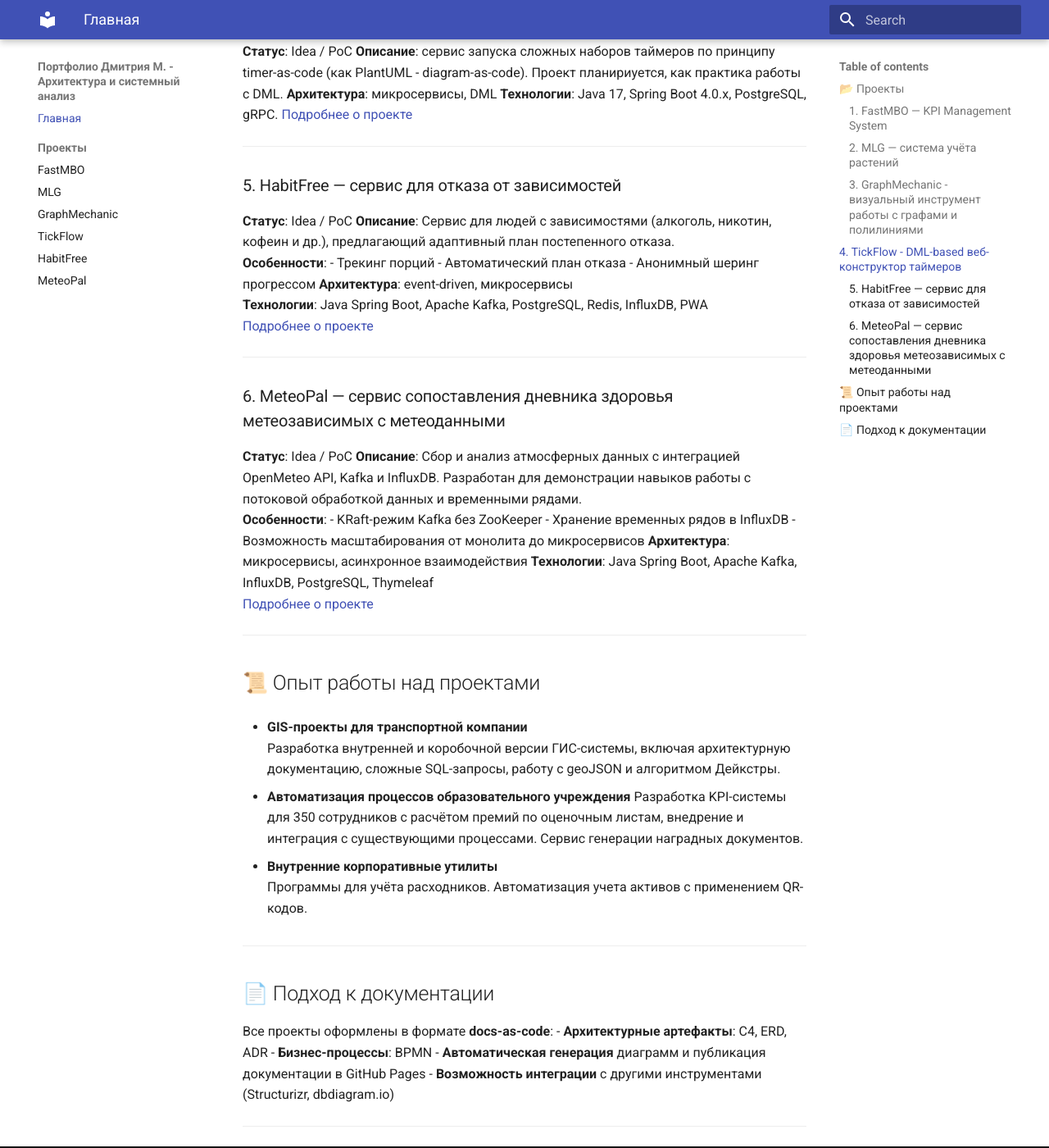
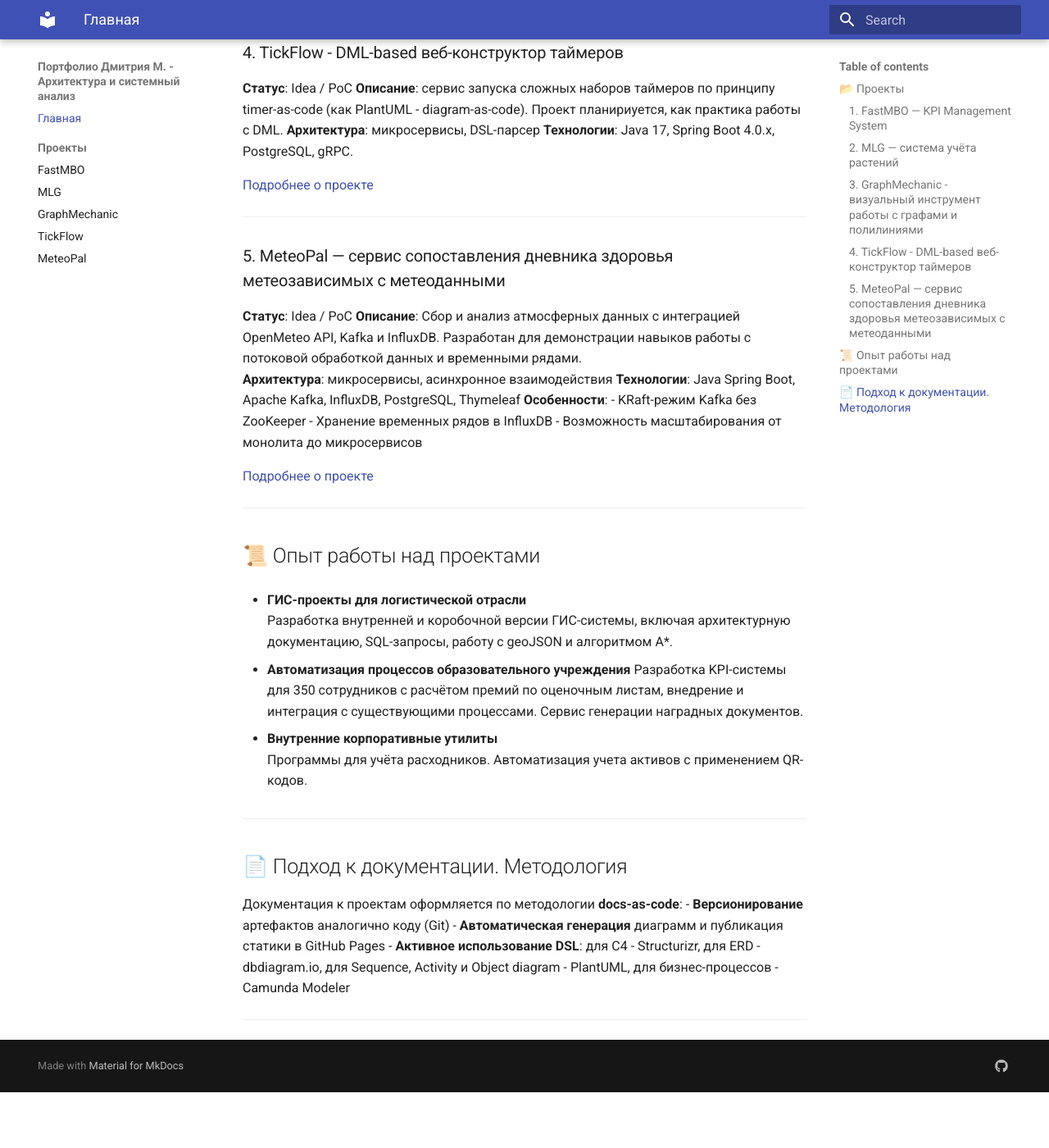
Before and after one commit to flatura/portfolio, an MkDocs documentation site: the page built from docs/index.md, in a window 1280 px wide and 1400 px high, scrolled down 1463 px. Shown: the whole window at 82% size. Built offline with MkDocs 1.6.1 and Material for MkDocs 9.7.7, drawn with Linux system fonts in a browser that asks for light colours; after the commit the page ends 2795 px from its top, so only the background shows below that; some of the changed text lies outside the part shown.

```diff
--- a/docs/index.md
+++ b/docs/index.md
@@ -11,11 +11,10 @@
 ### 1. FastMBO — KPI Management System
 **Статус**: MVP in progress
 **Описание**: Автоматизация системы мотивации для образовательных учреждений с расчётом премий на основе достижений сотрудников. Фонд премирования распределяется пропорционально набранным баллам.
+**Технологии**: Java, Spring Boot, PostgreSQL, Thymeleaf
 **Особенности**:
-- Ролевая модель: функциональный и временный руководители
-- Миксины аудита (`created_at`, `creator`, `modified_at`, `last_editor`, `is_deleted`)
-- Архитектурная документация в формате docs-as-code (ADR, C4, ERD)
-  **Технологии**: Java, Spring Boot, PostgreSQL, Thymeleaf
+- Легковесная система для малых предприятий (до 500 сотрудников), которую можно запустить в Docker'е на локальном сервере
+- Разделение на обязательные Метрики(одни на весь период) и опциональные Достижения (можно добавлять сколько угодно)
 
 [Подробнее о проекте](projects/fastmbo.md) | [ADR](projects/fastmbo-adr.md)
 
@@ -24,67 +23,58 @@
 ### 2. MLG — система учёта растений
 **Статус**: MVP deployed (VPS)
 **Описание**: Система для ботанических садов, музеев ботаники и коллекционеров растений. Объединяет инвентаризацию растений и социальное взаимодействие между представителями ботанического сообщества.
+**Технологии**: Java Spring Boot, PostgreSQL, Thymeleaf
 **Особенности**:
 - Учёт растений с фото и привязкой к геопозиции
 - Возможность расширения социальной составляющей
 - Развёрнуто на VPS
-  **Технологии**: Java Spring Boot, PostgreSQL, Thymeleaf
-  [Подробнее о проекте](projects/mlg.md)
+
+[Подробнее о проекте](projects/mlg.md)
 
 ---
 
 ### 3. GraphMechanic - визуальный инструмент работы с графами и полилиниями
 **Статус**: MVP 70% ready
 **Описание**: внутренний инструмент для ГИС-команд, в перспективе сервис для логистических компаний
+**Технологии**: Java 17, Spring Boot 3.5.x, OracleDB, OpenLayers, jQuery.
 **Особенности**:
 - создание графов из набора географических объектов
 - редактирование параметров ребер и узлов
 - ручное и автоматическое создание полилиний вдоль ребер графа с привязкой к дорогам или ж/д-путям (логистика)
 - построение оптимального маршрута по графу (на развитие)
-  **Технологии**: Java 17, Spring Boot 3.5.x, OracleDB, OpenLayers, jQuery.
-  [Подробнее о проекте](projects/graph-mechanic.md)
+
+[Подробнее о проекте](projects/graph-mechanic.md)
 
 ---
 
-## 4. TickFlow - DML-based веб-конструктор таймеров
+### 4. TickFlow - DML-based веб-конструктор таймеров
   **Статус**: Idea / PoC
   **Описание**: сервис запуска сложных наборов таймеров по принципу timer-as-code (как PlantUML - diagram-as-code). Проект планириуется, как практика работы с DML.
-  **Архитектура**: микросервисы, DML
+  **Архитектура**: микросервисы, DSL-парсер
   **Технологии**: Java 17, Spring Boot 4.0.x, PostgreSQL, gRPC.
-  [Подробнее о проекте](projects/tickflow.md)
+
+[Подробнее о проекте](projects/tickflow.md)
 
 ---
 
-### 5. HabitFree — сервис для отказа от зависимостей
-**Статус**: Idea / PoC
-**Описание**: Сервис для людей с зависимостями (алкоголь, никотин, кофеин и др.), предлагающий адаптивный план постепенного отказа.
-**Особенности**:
-- Трекинг порций
-- Автоматический план отказа
-- Анонимный шеринг прогрессом
-  **Архитектура**: event-driven, микросервисы
-  **Технологии**: Java Spring Boot, Apache Kafka, PostgreSQL, Redis, InfluxDB, PWA
-  [Подробнее о проекте](projects/habitfree.md)
-
----
-
-### 6. MeteoPal — сервис сопоставления дневника здоровья метеозависимых с метеоданными
+### 5. MeteoPal — сервис сопоставления дневника здоровья метеозависимых с метеоданными
 **Статус**: Idea / PoC
 **Описание**: Сбор и анализ атмосферных данных с интеграцией OpenMeteo API, Kafka и InfluxDB. Разработан для демонстрации навыков работы с потоковой обработкой данных и временными рядами.
+**Архитектура**: микросервисы, асинхронное взаимодействия
+**Технологии**: Java Spring Boot, Apache Kafka, InfluxDB, PostgreSQL, Thymeleaf
 **Особенности**:
 - KRaft-режим Kafka без ZooKeeper
 - Хранение временных рядов в InfluxDB
 - Возможность масштабирования от монолита до микросервисов
-  **Архитектура**: микросервисы, асинхронное взаимодействия
-  **Технологии**: Java Spring Boot, Apache Kafka, InfluxDB, PostgreSQL, Thymeleaf
-  [Подробнее о проекте](projects/meteopal.md)
+
+[Подробнее о проекте](projects/meteopal.md)
 
 ---
 
 ## 📜 Опыт работы над проектами
 
-- **GIS-проекты для транспортной компании**
-  Разработка внутренней и коробочной версии ГИС-системы, включая архитектурную документацию, сложные SQL-запросы, работу с geoJSON и алгоритмом Дейкстры.
+- **ГИС-проекты для логистической отрасли**
+  Разработка внутренней и коробочной версии ГИС-системы, включая архитектурную документацию, SQL-запросы, работу с geoJSON и алгоритмом A*.
 
 - **Автоматизация процессов образовательного учреждения**
   Разработка KPI-системы для 350 сотрудников с расчётом премий по оценочным листам, внедрение и интеграция с существующими процессами. Сервис генерации наградных документов.
@@ -94,12 +84,11 @@
 
 ---
 
-## 📄 Подход к документации
+## 📄 Подход к документации. Методология
 
-Все проекты оформлены в формате **docs-as-code**:
-- **Архитектурные артефакты**: C4, ERD, ADR
-- **Бизнес-процессы**: BPMN
-- **Автоматическая генерация** диаграмм и публикация документации в GitHub Pages
-- **Возможность интеграции** с другими инструментами (Structurizr, dbdiagram.io)
+Документация к проектам оформляется по методологии **docs-as-code**:
+- **Версионирование** артефактов аналогично коду (Git)
+- **Автоматическая генерация** диаграмм и публикация статики в GitHub Pages
+- **Активное использование DSL**: для C4 - Structurizr, для ERD - dbdiagram.io, для Sequence, Activity и Object diagram - PlantUML, для бизнес-процессов - Camunda Modeler
 
 ---
--- a/mkdocs.yml
+++ b/mkdocs.yml
@@ -18,7 +18,6 @@ nav:
       - MLG: projects/mlg.md
       - GraphMechanic: projects/graph-mechanic.md
       - TickFlow: projects/tickflow.md
-      - HabitFree: projects/habitfree.md
       - MeteoPal: projects/meteopal.md
 markdown_extensions:
   - admonition
```
Also changed, not shown: docs/projects/fastmbo.md (+15 -6 lines), docs/projects/tickflow.md (+1 -1 lines).
